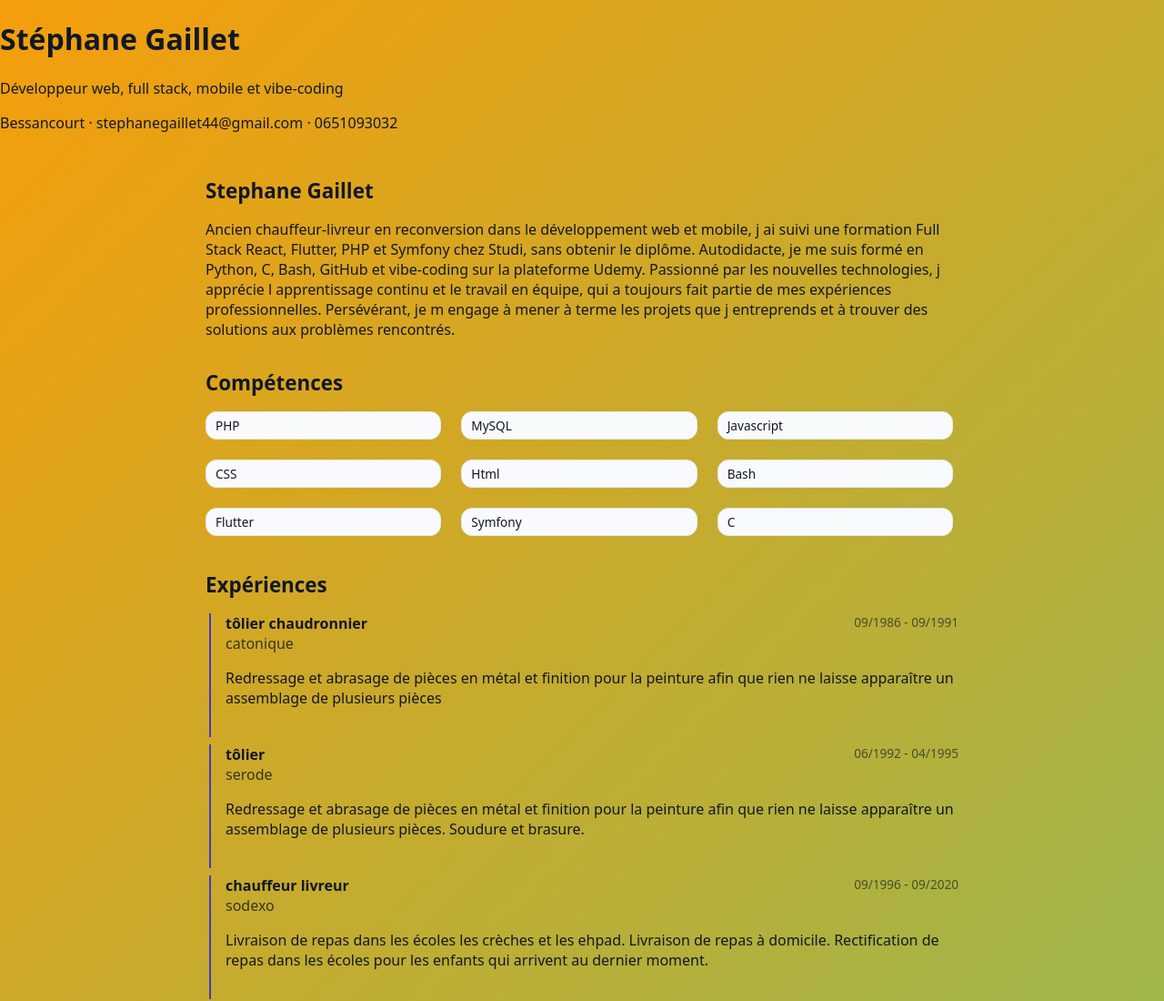
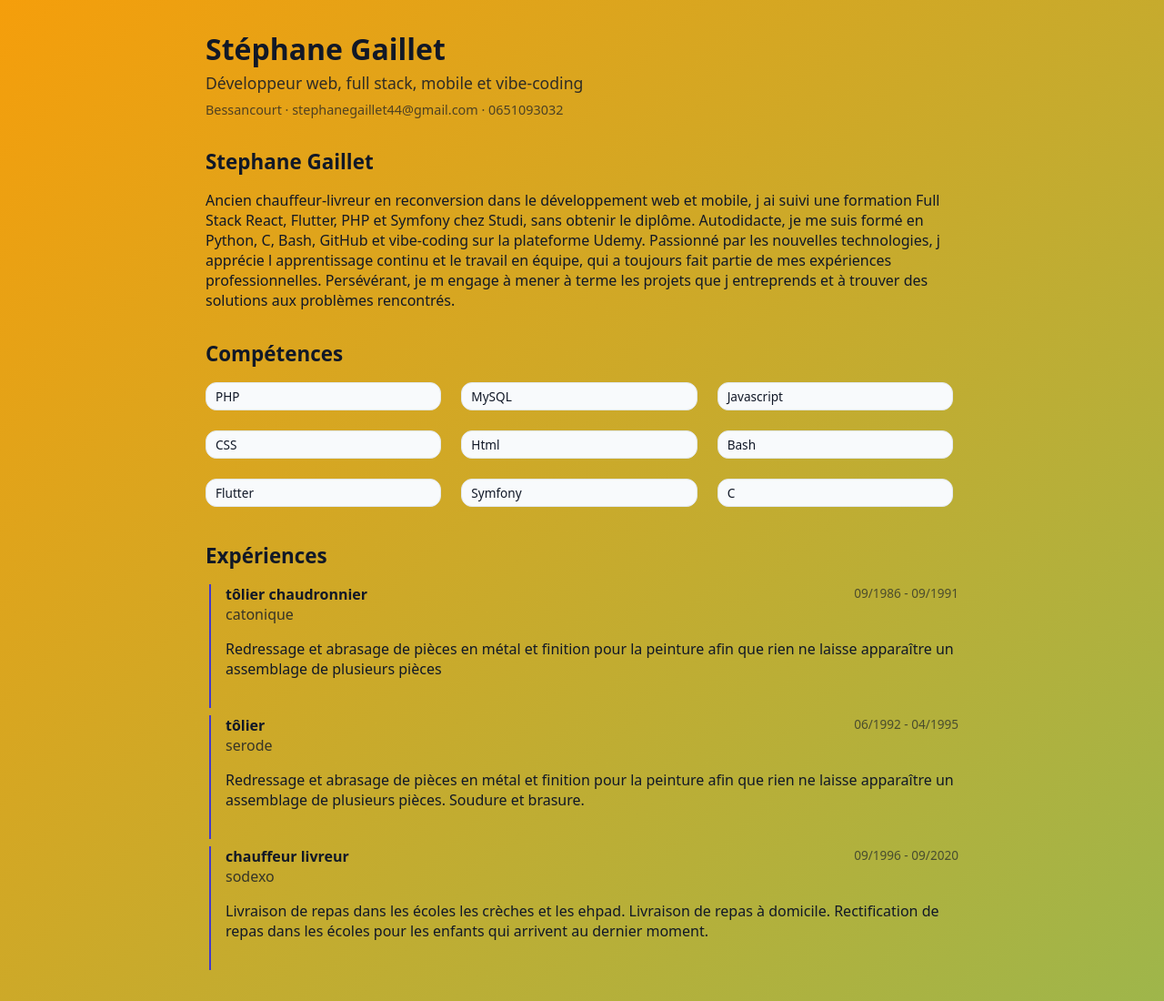
Before and after one commit to stephaneG-frep/CV_web_st_gaillet, a plain HTML site: page index.html in a window 1280 px wide. Shown: the top 1100 px of the page at 91% size. Drawn offline with Linux system fonts and the light colour scheme.

Commit message:
Mise à jour de css/style.css

```diff
--- a/css/style.css
+++ b/css/style.css
@@ -12,6 +12,10 @@
 body.ds-body{margin:0;background:var(--ds-gradient);color:var(--ds-text);font-family:var(--ds-font);
   font-size:calc(16px * var(--ds-font-scale));font-weight:var(--ds-weight);letter-spacing:var(--ds-letter-spacing);}
 .ds-main{max-width:860px;margin:0 auto;padding:calc(var(--ds-spacing) * 2) var(--ds-spacing);}
+.ds-profile{max-width:860px;margin:0 auto;padding:calc(var(--ds-spacing) * 2) var(--ds-spacing) 0;}
+.ds-profile-name{margin:0;color:var(--ds-heading);font-weight:800;font-size:2em;}
+.ds-profile-title{margin:4px 0 0;opacity:.85;font-size:1.1em;}
+.ds-profile-contact{margin:8px 0 0;opacity:.7;font-size:.9em;}
 .ds-section{margin-bottom:calc(var(--ds-spacing) * 2);text-align:var(--ds-align);
   animation:dsFadeIn .5s ease both;}
 .ds-section-title{color:var(--ds-heading);font-weight:800;font-size:1.4em;margin:0 0 var(--ds-spacing);}
```
